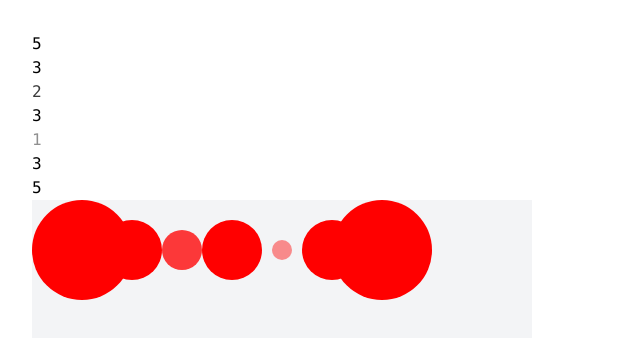
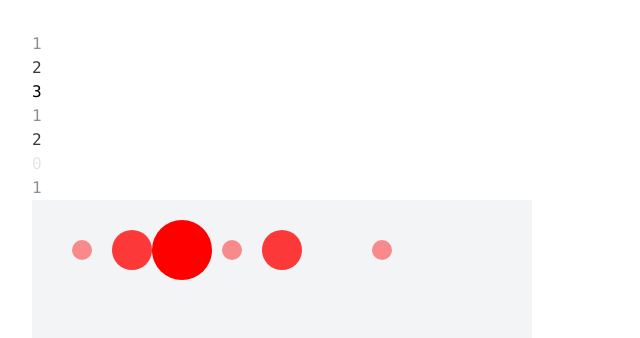
Before and after one commit to kuressaareametikool/kig-dataviz, a Nuxt app: page /elina1 in a window 1280 px wide. Shown: the top 338 px of the page, without its empty margins (0-640 px from the left). Built offline with nearby package versions, Linux system fonts and the light colour scheme.

Commit message:
Update elina1.vue

```diff
--- a/pages/elina1.vue
+++ b/pages/elina1.vue
@@ -1,7 +1,7 @@
 <script setup>
 // i          0  1  2  3  4  5  6
 //            E  T  K  N  R  L  P
-const data = [5, 3, 2, 3, 1, 3, 5];
+const data = [1, 2, 3, 1, 2, 0, 1];
 </script>
 
 <template>
```
